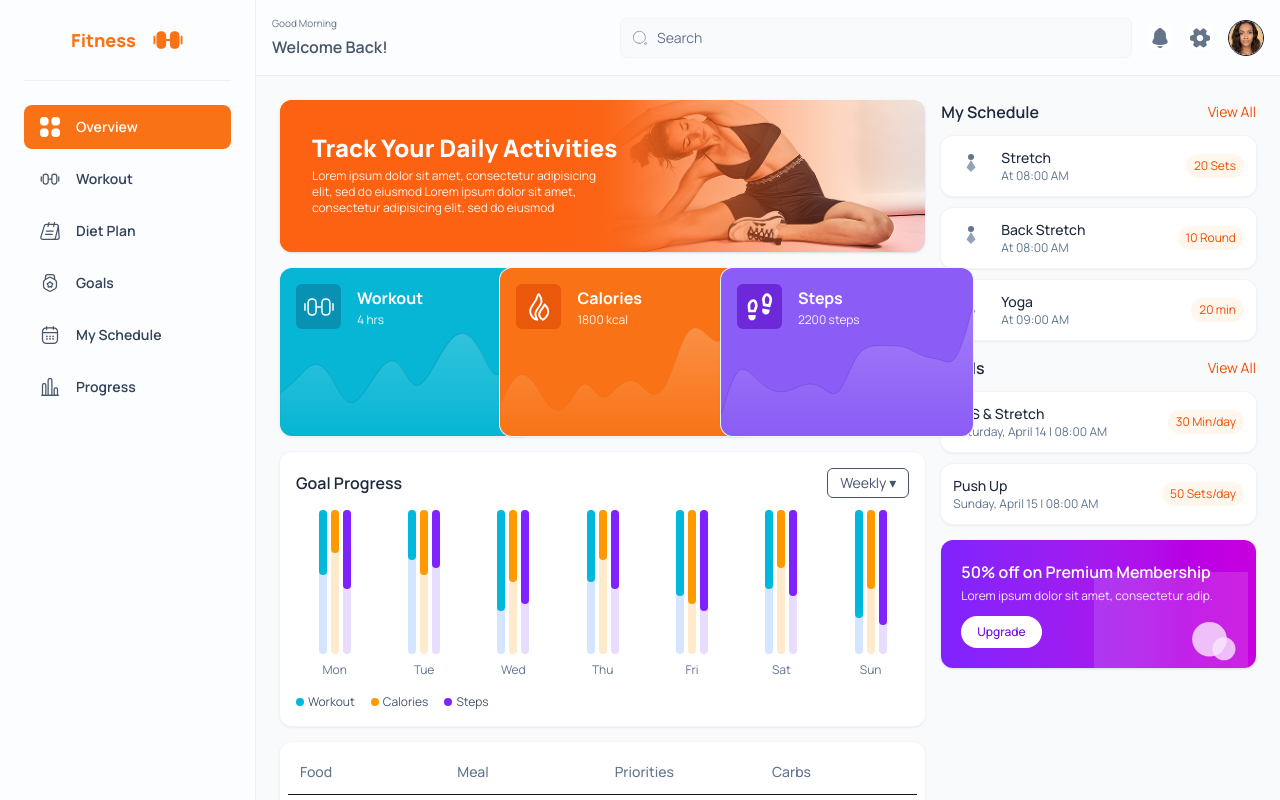
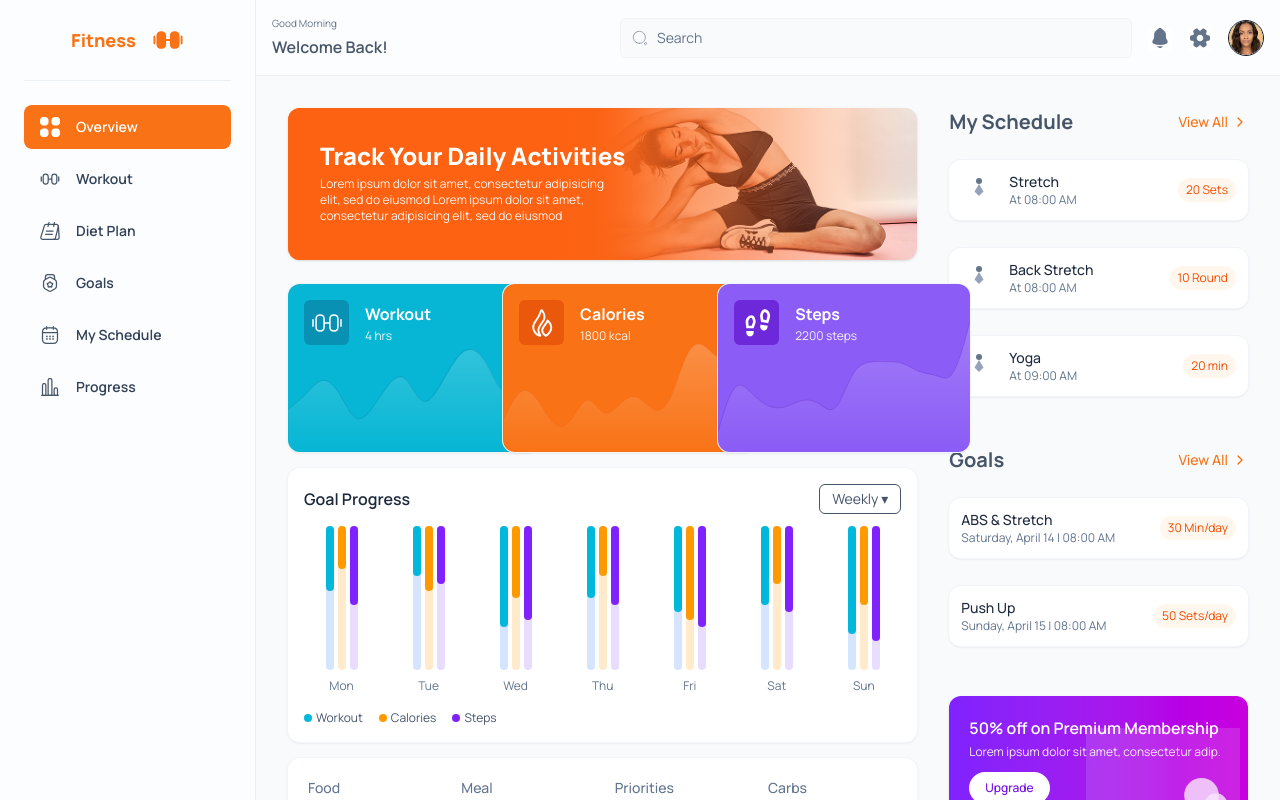
Before and after one commit to nipunrajk/fitness-dashboard, a React (Vite) app: page / in a window 1280 px wide. Shown: the top 800 px of the page. Built offline with nearby package versions, Linux system fonts and the light colour scheme.

Commit message:
list section

```diff
--- a/package.json
+++ b/package.json
@@ -11,6 +11,7 @@
   },
   "dependencies": {
     "@tailwindcss/vite": "^4.1.12",
+    "lucide-react": "^0.541.0",
     "react": "^19.1.1",
     "react-dom": "^19.1.1",
     "tailwindcss": "^4.1.12"
--- a/src/components/banner/HeroBanner.tsx
+++ b/src/components/banner/HeroBanner.tsx
@@ -1,7 +1,7 @@
 export default function HeroBanner() {
   return (
     <section
-      className='relative overflow-hidden rounded-xl p-8 pb-9 text-white shadow-sm
+      className='relative overflow-hidden rounded-xl p-8 pb-9 mb-6 text-white shadow-sm
              bg-[image:var(--bg-banner)]'
     >
       <div className='relative z-30 max-w-[306px]'>
--- /dev/null
+++ b/src/components/list-ui/ListItemCard.tsx
@@ -0,0 +1,50 @@
+export type ChipVariant = 'orange' | 'green' | 'slate' | 'primary';
+
+type Props = {
+  icon?: string;
+  title: string;
+  subtitle?: string;
+  chipText?: string;
+  chipVariant?: ChipVariant;
+  className?: string;
+};
+
+const chipStyles: Record<ChipVariant, string> = {
+  orange: 'bg-orange-50 text-orange-600',
+  green: 'bg-emerald-50 text-emerald-600',
+  slate: 'bg-slate-100 text-slate-600',
+  primary: 'bg-cyan-50 text-cyan-700',
+};
+
+export default function ListItemCard({
+  icon,
+  title,
+  subtitle,
+  chipText,
+  chipVariant = 'orange',
+  className,
+}: Props) {
+  return (
+    <article
+      className={[
+        'flex items-center justify-between gap-3 rounded-xl bg-white p-3 shadow-sm ring-1 ring-slate-100',
+        className,
+      ]
+        .filter(Boolean)
+        .join(' ')}
+    >
+      <div className='flex items-center gap-3'>
+        {icon && <img src={icon} alt='' className='h-9 w-9' />}
+        <div>
+          <div className='text-sm font-medium text-slate-800'>{title}</div>
+          {subtitle && <div className='text-xs text-slate-500'>{subtitle}</div>}
+        </div>
+      </div>
+      {chipText && (
+        <span className={['rounded-full px-2 py-1 text-xs', chipStyles[chipVariant]].join(' ')}>
+          {chipText}
+        </span>
+      )}
+    </article>
+  );
+}
--- /dev/null
+++ b/src/components/list-ui/ListSection.tsx
@@ -0,0 +1,31 @@
+import React from 'react';
+import { ChevronRight } from 'lucide-react';
+
+type Props = {
+  title: string;
+  onViewAll?: () => void;
+  rightSlot?: React.ReactNode;
+  children: React.ReactNode;
+  className?: string;
+};
+
+export default function ListSection({ title, onViewAll, rightSlot, children, className }: Props) {
+  return (
+    <section className={['space-y-7 mb-[50px]', className].filter(Boolean).join(' ')}>
+      <div className='flex items-center justify-between mb-6'>
+        <h3 className='text-xl font-bold text-secondary'>{title}</h3>
+        {rightSlot ?? (
+          <button
+            type='button'
+            onClick={onViewAll}
+            className='inline-flex items-center gap-1 text-sm font-medium text-primary hover:underline'
+          >
+            <span>View All</span>
+            <ChevronRight className='h-4 w-4' aria-hidden='true' />
+          </button>
+        )}
+      </div>
+      {children}
+    </section>
+  );
+}
--- a/src/components/lists/GoalsList.tsx
+++ b/src/components/lists/GoalsList.tsx
@@ -1,21 +1,19 @@
 import { goals } from '../../data/mock';
+import ListSection from '../list-ui/ListSection';
+import ListItemCard from '../list-ui/ListItemCard';
 
 export default function GoalsList() {
   return (
-    <section className="space-y-3">
-      <div className="flex items-center justify-between">
-        <h3 className="text-base font-semibold text-slate-800">Goals</h3>
-        <button className="text-sm text-orange-600">View All</button>
-      </div>
+    <ListSection title="Goals">
       {goals.map((g, i) => (
-        <article key={i} className="flex items-center justify-between gap-3 rounded-xl bg-white p-3 shadow-sm ring-1 ring-slate-100">
-          <div>
-            <div className="text-sm font-medium text-slate-800">{g.title}</div>
-            <div className="text-xs text-slate-500">{g.subtitle}</div>
-          </div>
-          <span className="rounded-full bg-orange-50 px-2 py-1 text-xs text-orange-600">{g.meta}</span>
-        </article>
+        <ListItemCard
+          key={i}
+          title={g.title}
+          subtitle={g.subtitle}
+          chipText={g.meta}
+          chipVariant="orange"
+        />
       ))}
-    </section>
+    </ListSection>
   );
 }
--- a/src/components/lists/ScheduleList.tsx
+++ b/src/components/lists/ScheduleList.tsx
@@ -1,24 +1,20 @@
 import { schedule } from '../../data/mock';
+import ListSection from '../list-ui/ListSection';
+import ListItemCard from '../list-ui/ListItemCard';
 
 export default function ScheduleList() {
   return (
-    <section className="space-y-3">
-      <div className="flex items-center justify-between">
-        <h3 className="text-base font-semibold text-slate-800">My Schedule</h3>
-        <button className="text-sm text-orange-600">View All</button>
-      </div>
+    <ListSection title='My Schedule'>
       {schedule.map((s, i) => (
-        <article key={i} className="flex items-center justify-between gap-3 rounded-xl bg-white p-3 shadow-sm ring-1 ring-slate-100">
-          <div className="flex items-center gap-3">
-            <img src={s.icon} alt="" className="h-9 w-9" />
-            <div>
-              <div className="text-sm font-medium text-slate-800">{s.title}</div>
-              <div className="text-xs text-slate-500">At {s.time}</div>
-            </div>
-          </div>
-          <span className="rounded-full bg-orange-50 px-2 py-1 text-xs text-orange-600">{s.meta}</span>
-        </article>
+        <ListItemCard
+          key={i}
+          icon={s.icon}
+          title={s.title}
+          subtitle={`At ${s.time}`}
+          chipText={s.meta}
+          chipVariant='orange'
+        />
       ))}
-    </section>
+    </ListSection>
   );
 }
--- a/src/layouts/DashboardLayout.tsx
+++ b/src/layouts/DashboardLayout.tsx
@@ -41,7 +41,7 @@ export default function DashboardLayout({ children }: { children: React.ReactNod
         <div className="hidden md:block"><Sidebar /></div>
         <div className="flex min-h-screen flex-col">
           <Topbar onMenuClick={() => setMobileOpen(true)} />
-          <main className="mx-auto w-full max-w-7xl flex-1 p-4 md:p-6">
+          <main className="mx-auto w-full max-w-7xl flex-1 p-4 md:p-8">
             {children}
           </main>
         </div>
--- a/src/pages/Overview.tsx
+++ b/src/pages/Overview.tsx
@@ -9,7 +9,7 @@ import { statCards } from '../data/mock';
 
 export default function Overview() {
   return (
-    <div className="grid grid-cols-1 gap-4 lg:grid-cols-3">
+    <div className="grid grid-cols-1 gap-8 lg:grid-cols-3">
       <div className="space-y-4 lg:col-span-2">
         <HeroBanner />
         <div className="grid grid-cols-1 gap-4 sm:grid-cols-3">
```
Also changed, not shown: 1 other file (tests, documents, lock files or other folders).
